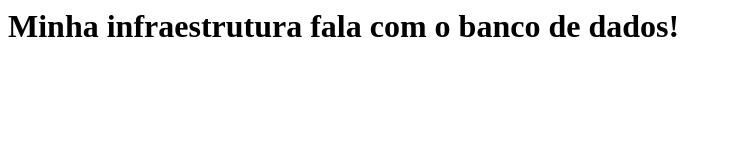
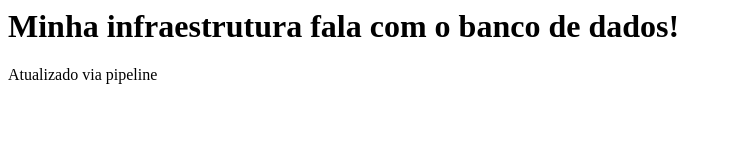
Before and after one commit to artgmoura26-gif/meu-projeto, a plain HTML site: page site/index.html in a window 1280 px wide. Shown: the whole page, without its empty margins (0-732 px from the left). Drawn offline with Linux system fonts and the light colour scheme.

Commit message:
Atualiza conteúdo do site

```diff
--- a/site/index.html
+++ b/site/index.html
@@ -1 +1,2 @@
 <h1>Minha infraestrutura fala com o banco de dados!</h1>
+<p>Atualizado via pipeline</p>
```
